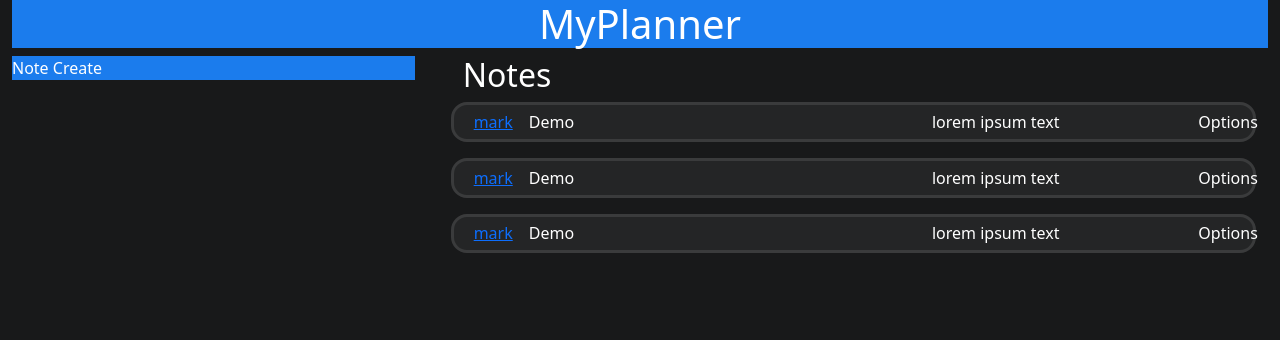
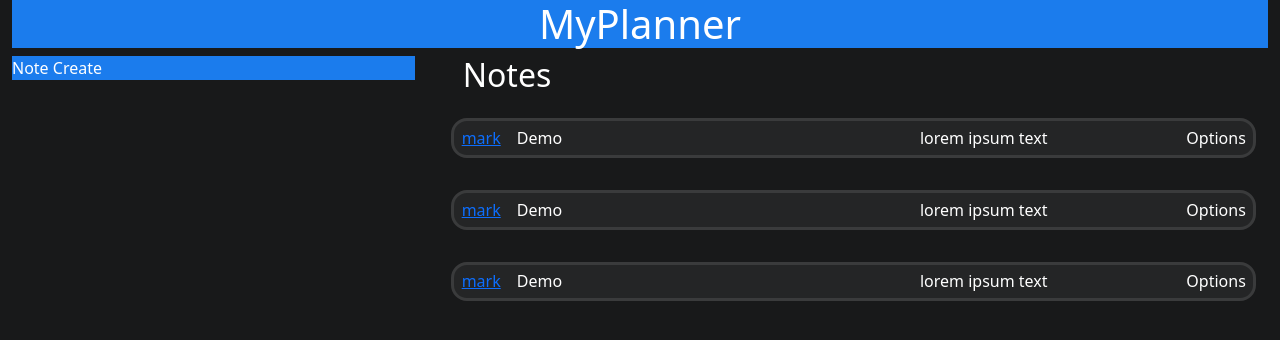
Before and after one commit to mmashh/myplanner, a React (Create React App) app in the folder myplanner/: page / in a window 1280 px wide. Shown: the top 340 px of the page. Built offline with nearby package versions, Linux system fonts and the light colour scheme.

Commit message:
refactor notes css

```diff
--- a/myplanner/src/App.js
+++ b/myplanner/src/App.js
@@ -1,6 +1,5 @@
 import React from 'react';
 import Notes from './Notes.js';
-import './style.css';
 import {
   Container,
   Row,
--- a/myplanner/src/index.js
+++ b/myplanner/src/index.js
@@ -2,7 +2,8 @@ import React from 'react';
 import ReactDOM from 'react-dom';
 import App from './App';
 import 'bootstrap/dist/css/bootstrap.min.css';
-import './style.css'
+import './stylesheets/style.css'
+import './stylesheets/notes.css'
 
 
 ReactDOM.render(
--- /dev/null
+++ b/myplanner/src/stylesheets/notes.css
@@ -0,0 +1,18 @@
+.notelist-item {
+  margin-top: 1em;
+  margin-bottom: 1em;
+  background-color: var(--secondary);
+  border: 3px solid var(--ternary);
+  border-radius: 1em;
+}
+
+.notelist-item-main, .notelist-item-desc, .notelist-item-actions {
+  display:flex;
+  align-items: center;
+  padding: 0.3em 0 0.3em 0;
+}
+
+.notelist-item-mark-complete {
+  float: left;
+  padding: 0px 1em 0px 0.5em;
+}
```
Also changed, not shown: myplanner/src/stylesheets/style.css (renamed from myplanner/src/style.css).
